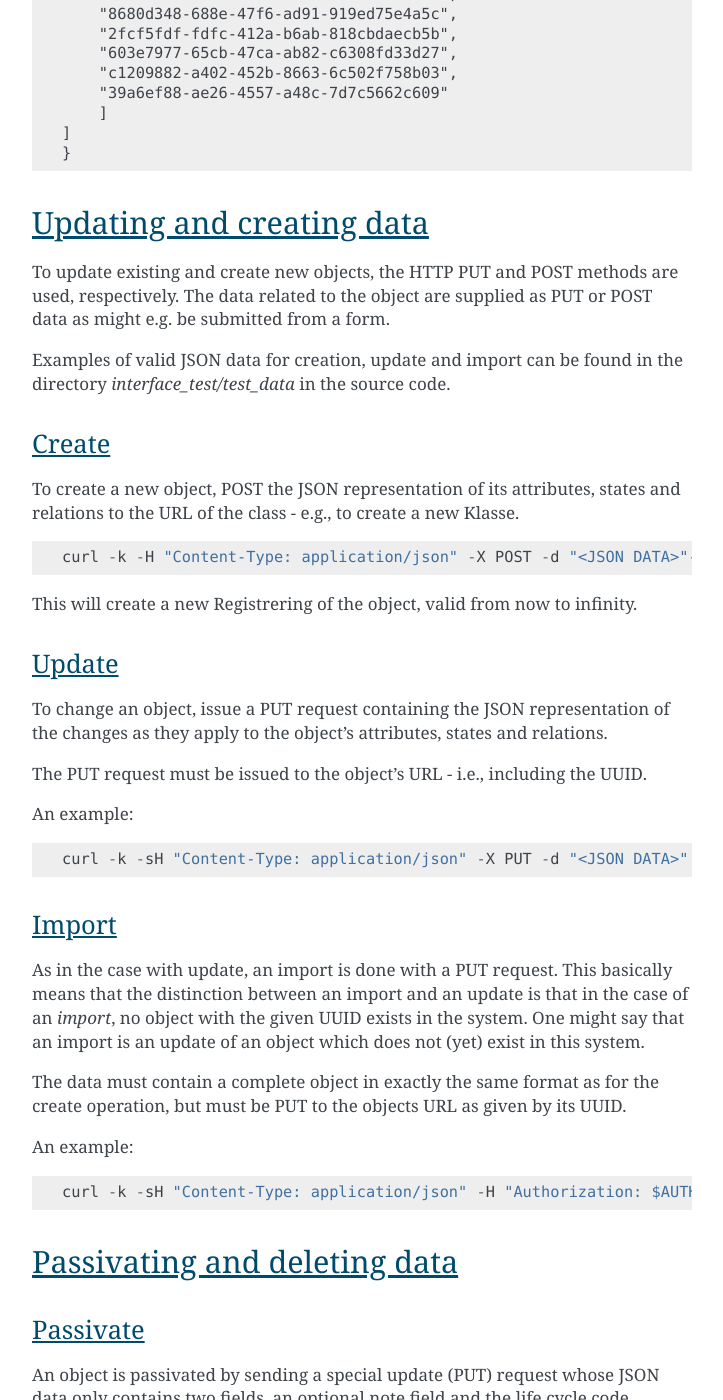
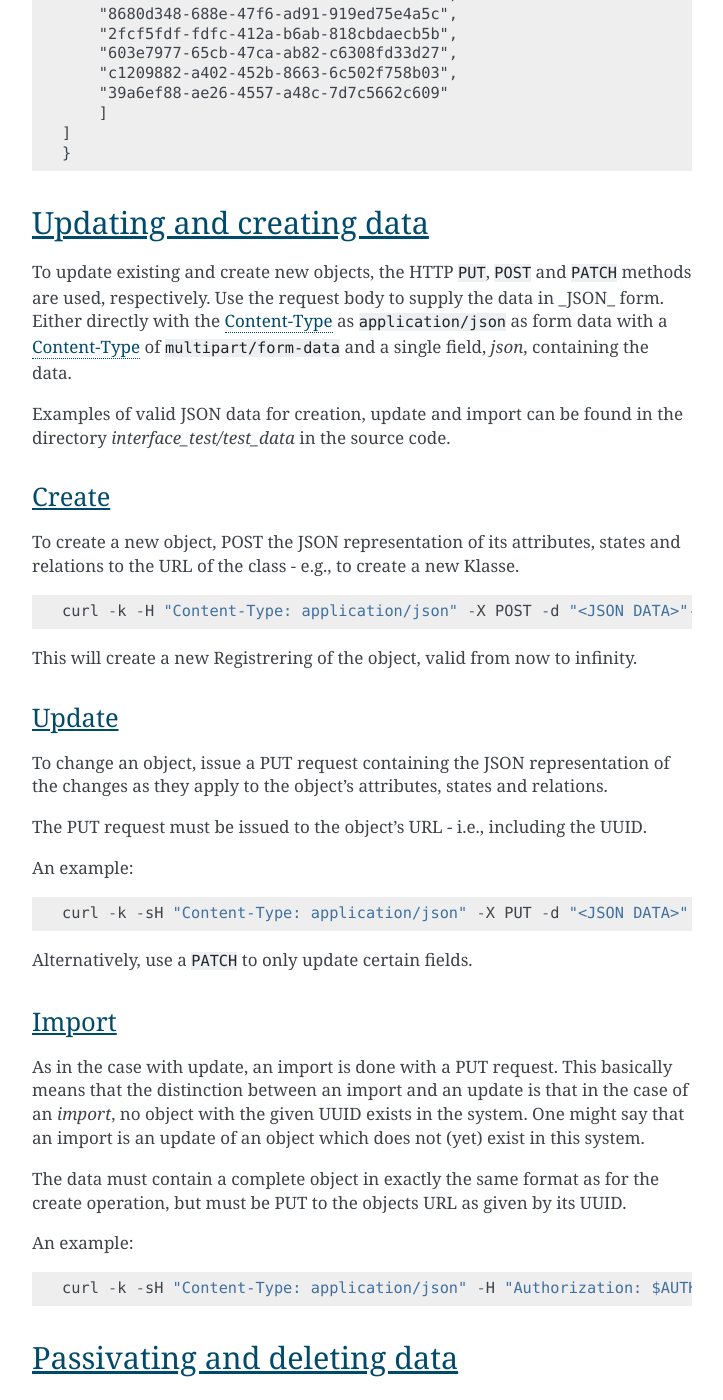
Before and after one commit to magenta-aps/mox, a Sphinx documentation site: the page built from doc/LoRa_HOWTO.rst, in a window 1280 px wide and 1400 px high, scrolled down 3612 px. Shown: the whole window, without its empty margins (388-1111 px from the left). Built offline with Sphinx 7.4.7, drawn with Linux system fonts in a browser that asks for light colours.

Commit message:
mention HTTP PATCH in the HOWTO

```diff
--- a/doc/LoRa_HOWTO.rst
+++ b/doc/LoRa_HOWTO.rst
@@ -16,7 +16,7 @@ writing data is described.
 
 The examples are given with the ``curl`` terminal command but should
 work equally well with a browser plugin capable of sending HTTP ``POST``,
-``PUT`` and ``DELETE`` requests.
+``PUT``, ``PATCH`` and ``DELETE`` requests.
 
 .. note::
    As an example, the REST interface for Organisation is specified
@@ -164,9 +164,11 @@ retrieved with a list or read operation - e.g: ::
 Updating and creating data
 ++++++++++++++++++++++++++
 
-To update existing and create new objects, the HTTP PUT and POST methods
-are used, respectively. The data related to the object are supplied as
-PUT or POST data as might e.g. be submitted from a form.
+To update existing and create new objects, the HTTP ``PUT``,
+``POST`` and ``PATCH`` methods are used, respectively. Use the request
+body to supply the data in _JSON_ form. Either directly with the :http:header:`Content-Type`
+as ``application/json`` as form data with a :http:header:`Content-Type` of
+``multipart/form-data`` and a single field, `json`, containing the data.
 
 Examples of valid JSON data for creation, update and import can be found
 in the directory `interface_test/test_data` in the source code.
@@ -199,6 +201,7 @@ An example: ::
 
     curl -k -sH "Content-Type: application/json" -X PUT -d "<JSON DATA>" -H "Authorization: $AUTH_TOKEN" https://moxdev.magenta-aps.dk/klassifikation/klasse/39a6ef88-ae26-4557-a48c-7d7c5662c609
 
+Alternatively, use a ``PATCH`` to only update certain fields.
 
 Import
 ------
```
